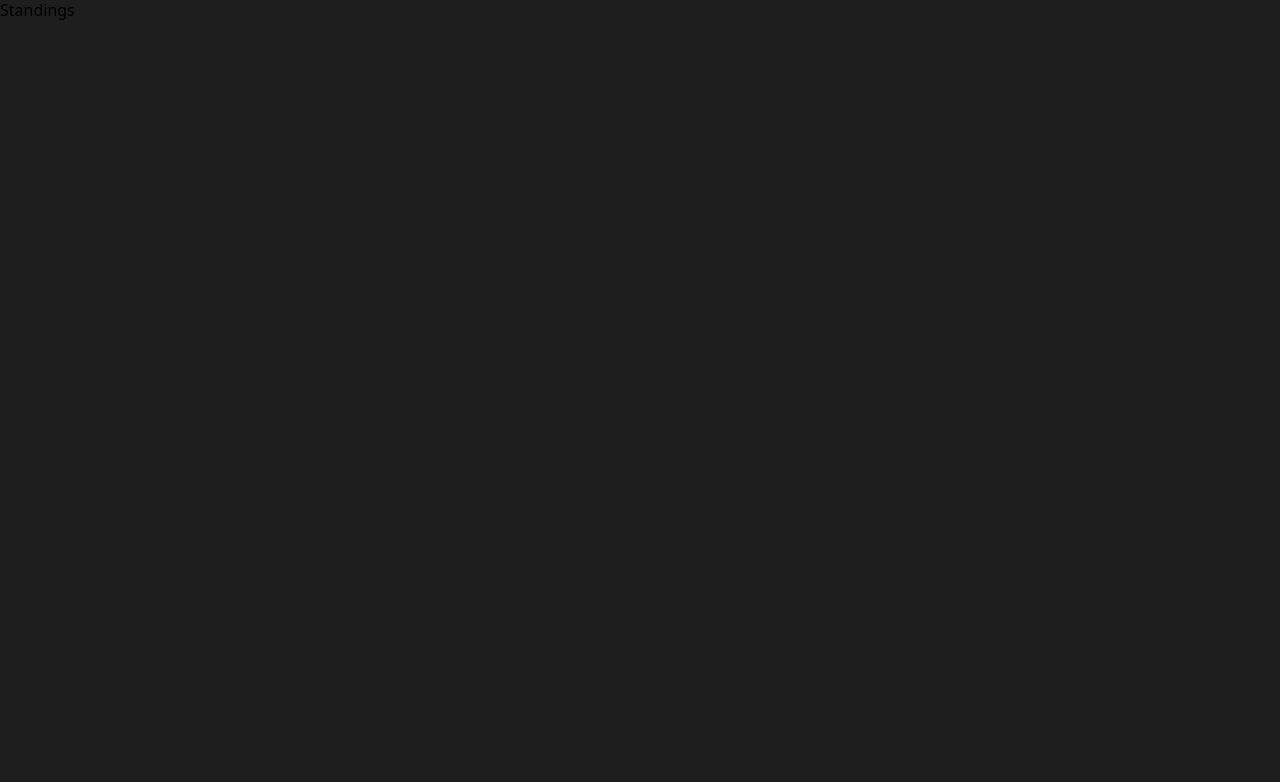
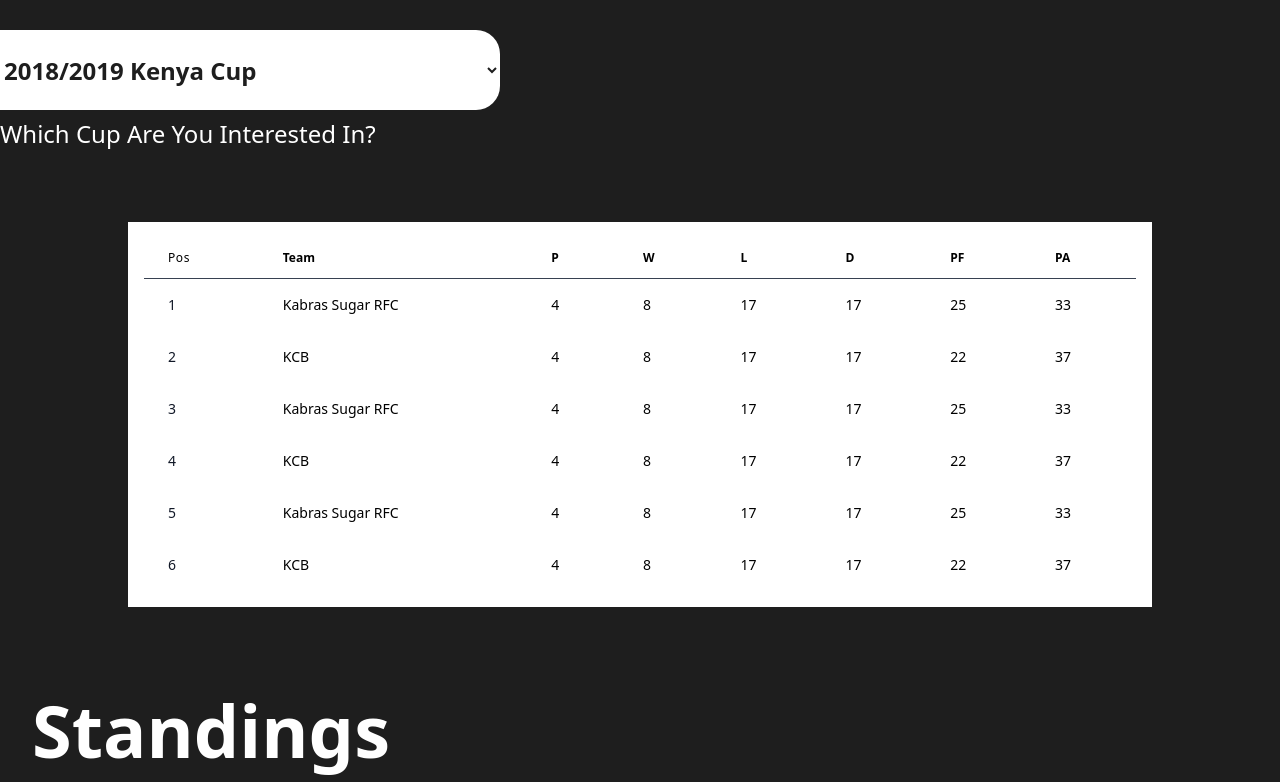
Before and after one commit to MICHAELMUNAVU83/mwamba, a React (Vite) app: page /news in a window 1280 px wide. Shown: the part 1578-2360 px from the top of the page. Built offline with nearby package versions, Linux system fonts and the light colour scheme.

Commit message:
added standings

```diff
--- a/src/components/NewsComponents/LatestNews.jsx
+++ b/src/components/NewsComponents/LatestNews.jsx
@@ -42,7 +42,7 @@
                 <p className="text-2xl font-bold w-[80%]">{slide.title}</p>
                 <p className="text-xl font-semibold">Column by { " "}{slide.author}</p>
                 <p className="w-[525px]">{slide.excerpt}</p>
-                <button className="uppercase bg-white w-[525px] h-[57px] font-bold shadow-md shadow-gray-500 rounded-lg ">
+                <button className="uppercase bg-white w-[525px] h-[57px] font-bold mt-4 hover:scale-105 transition-all duration-500 ease-in-out cursor-pointer shadow-md shadow-gray-500 rounded-lg ">
                   Read More
                 </button>
               </div>
--- a/src/components/NewsComponents/Standings.jsx
+++ b/src/components/NewsComponents/Standings.jsx
@@ -1,7 +1,138 @@
 import React from "react";
 
 const Standings = () => {
-  return <div class="bg-[#1E1E1E] h-[100vh]">Standings</div>;
+  const standings = [
+    {
+      pos: 1,
+      team: "Kabras Sugar RFC ",
+      p: 4,
+      w: 8,
+      l: 17,
+      d: 17,
+      pf: 25,
+      pa: 33,
+    },
+    {
+      pos: 2,
+      team: "KCB",
+      p: 4,
+      w: 8,
+      l: 17,
+      d: 17,
+      pf: 22,
+      pa: 37,
+    },
+    {
+      pos: 3,
+      team: "Kabras Sugar RFC ",
+      p: 4,
+      w: 8,
+      l: 17,
+      d: 17,
+      pf: 25,
+      pa: 33,
+    },
+    {
+      pos: 4,
+      team: "KCB",
+      p: 4,
+      w: 8,
+      l: 17,
+      d: 17,
+      pf: 22,
+      pa: 37,
+    },
+    {
+      pos: 5,
+      team: "Kabras Sugar RFC ",
+      p: 4,
+      w: 8,
+      l: 17,
+      d: 17,
+      pf: 25,
+      pa: 33,
+    },
+    {
+      pos: 6,
+      team: "KCB",
+      p: 4,
+      w: 8,
+      l: 17,
+      d: 17,
+      pf: 22,
+      pa: 37,
+    },
+  ];
+  return (
+    <div className="bg-[#1E1E1E] flex flex-col justify-between  min-h-[100vh]">
+      <div className="flex pt-8 flex-col gap-2 items-start justify-end">
+        <select className="bg-white text-[#1E1E1E] rounded-r-3xl w-[500px] h-[80px] text-2xl font-bold">
+          <option value="2018/2019 Kenya Cup">2018/2019 Kenya Cup</option>
+          <option value="2018/2019 Kenya Cup">2020/2021 Kenya Cup</option>
+        </select>
+        <p className="text-white text-2xl">Which Cup Are You Interested In?</p>
+      </div>
+      <div className="flex  items-center mt-4 w-[80%] mx-auto justify-center">
+        <div className="w-[100%] bg-white  p-4 overflow-x-auto ">
+          <table className="w-full max-h-[80vh]   overflow-y-scroll text-sm text-left text-gray-5000">
+            <thead className="text-xs bg-white border-b border-gray-700">
+              <tr>
+                <th
+                  scope="col"
+                  className="px-6 py-3 font-medium tracking-wider"
+                >
+                  Pos
+                </th>
+                <th scope="col" className="px-6 py-3">
+                  Team
+                </th>
+                <th scope="col" className="px-6 py-3">
+                  P
+                </th>
+                <th scope="col" className="px-6 py-3">
+                  W
+                </th>
+                <th scope="col" className="px-6 py-3">
+                  L
+                </th>
+                <th scope="col" className="px-6 py-3">
+                  D
+                </th>
+                <th scope="col" className="px-6 py-3">
+                  PF
+                </th>
+                <th scope="col" className="px-6 py-3">
+                  PA
+                </th>
+              </tr>
+            </thead>
+            <tbody>
+              {standings.map((standing) => (
+                <tr className="bg-white ">
+                  <th
+                    scope="row"
+                    className="px-6 py-4 font-medium text-gray-900 whitespace-nowrap"
+                  >
+                    {standing.pos}
+                  </th>
+                  <td className="px-6 py-4">{standing.team}</td>
+                  <td className="px-6 py-4">{standing.p}</td>
+                  <td className="px-6 py-4">{standing.w}</td>
+                  <td className="px-6 py-4">{standing.l}</td>
+                  <td className="px-6 py-4">{standing.d}</td>
+                  <td className="px-6 py-4">{standing.pf}</td>
+                  <td className="px-6 py-4">{standing.pa}</td>
+                </tr>
+              ))}
+            </tbody>
+          </table>
+        </div>
+      </div>
+      <div className="p-8 text-7xl font-bold text-white">
+        Standings
+      </div>
+    </div>
+  );
 };
 
 export default Standings;
```
